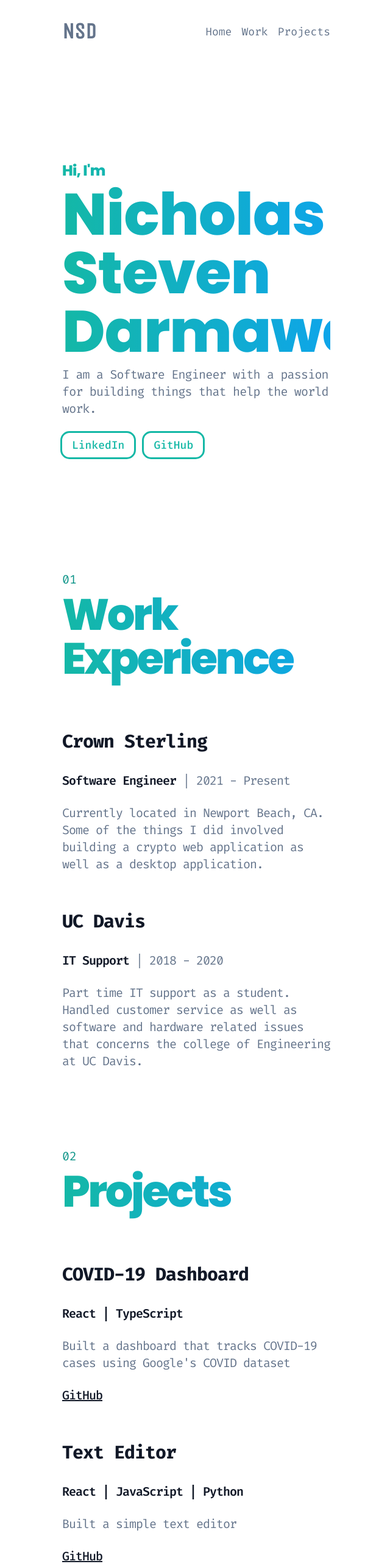
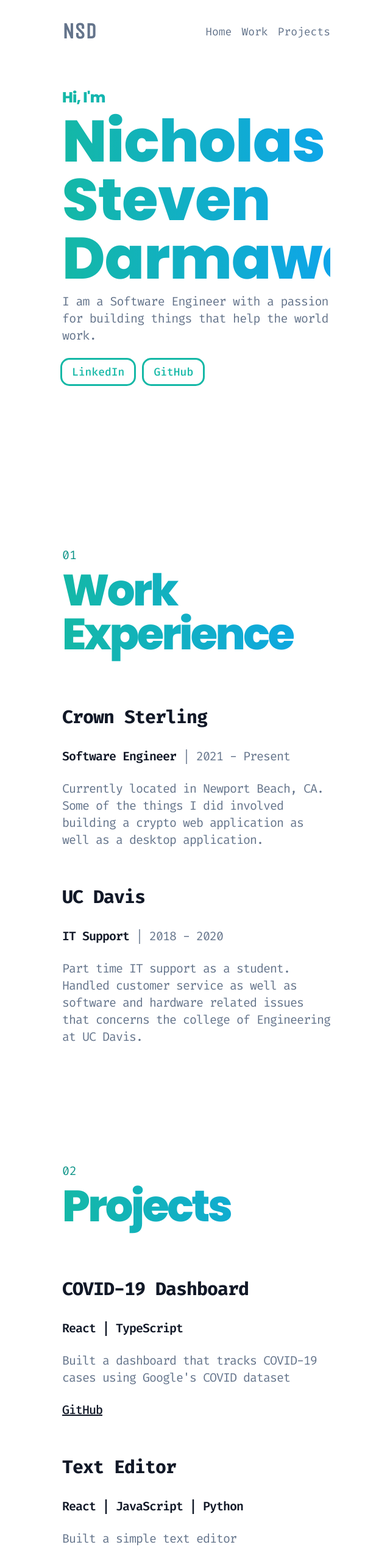
Before and after one commit to steve1998/nicholasstevendarmawan, a React (Create React App) app: page / in a window 1280 px wide. Shown: the top 2565 px of the page at 61% size, without its empty margins (318-958 px from the left). Built offline with nearby package versions, Linux system fonts and the light colour scheme.

Commit message:
Update Spacing to App

```diff
--- a/src/App.js
+++ b/src/App.js
@@ -9,10 +9,21 @@ function App() {
   return (
     <div className="h-full w-full flex flex-col">
       <div className="font-poppins px-8 py-8 lg:px-[420px]">
-        <Navbar />
-        <Hero />
-        <Work />
-        <Projects />
+        <div className="flex flex-col justify-between h-screen">
+          <div>
+            <Navbar />
+          </div>
+          <div>
+            <Hero />
+          </div>
+          <div className="h-1/4"></div>
+        </div>
+        <div className="mb-32">
+          <Work />
+        </div>
+        <div className="mb-32">
+          <Projects />
+        </div>
       </div>
       <Footer />
     </div>
--- a/src/components/Hero.jsx
+++ b/src/components/Hero.jsx
@@ -3,7 +3,7 @@ import links from "./shared/links.json";
 
 function Hero() {
   return (
-    <div className="flex flex-col py-32">
+    <div className="flex flex-col h-3/4">
       <div className="flex flex-col space-y-2 mb-4 tracking-tighter">
         <span className="font-extrabold text-xl lg:text-2xl bg-clip-text text-transparent gradient-teal-to-sky">
           Hi, I'm
--- a/src/components/Navbar.jsx
+++ b/src/components/Navbar.jsx
@@ -2,22 +2,34 @@ function Navbar() {
   return (
     <div className="mb-16 flex flex-row items-center justify-between">
       <div className="mr-16">
-        <span className="cursor-pointer font-unicaone text-4xl transition duration-200 text-slate-500 hover:text-teal-500 = font-extrabold">
+        <span
+          onClick={() => window.location.replace("/#")}
+          className="cursor-pointer font-unicaone text-4xl transition duration-200 text-slate-500 hover:text-teal-500 = font-extrabold"
+        >
           NSD
         </span>
       </div>
-      <div className="hidden lg:flex flex-row space-x-4 text-slate-500 text-lg cursor-pointer font-firacode">
-        <span className="transition duration-200 hover:text-teal-600">
+      <div className="hidden md:flex md:flex-row space-x-4 text-slate-500 text-lg cursor-pointer font-firacode">
+        <span
+          onClick={() => window.location.replace("/#")}
+          className="transition duration-200 hover:text-teal-600"
+        >
           Home
         </span>
-        <span className="transition duration-200 hover:text-teal-600">
+        <span
+          onClick={() => window.location.replace("/#work")}
+          className="transition duration-200 hover:text-teal-600"
+        >
           Work
         </span>
-        <span className="transition duration-200 hover:text-teal-600">
+        <span
+          onClick={() => window.location.replace("/#projects")}
+          className="transition duration-200 hover:text-teal-600"
+        >
           Projects
         </span>
       </div>
-      <div class="flex lg:hidden">
+      <div className="hidden">
         <svg
           xmlns="http://www.w3.org/2000/svg"
           className="w-6 h-6"
--- a/src/components/Projects.jsx
+++ b/src/components/Projects.jsx
@@ -12,7 +12,7 @@ function Projects() {
   }, []);
 
   return (
-    <div className="py-16 flex flex-col">
+    <div id="projects" className="flex flex-col">
       <div className="flex flex-col mb-16">
         <span className="font-firacode text-teal-600 text-lg lg:text-xl mb-2">
           02
```
